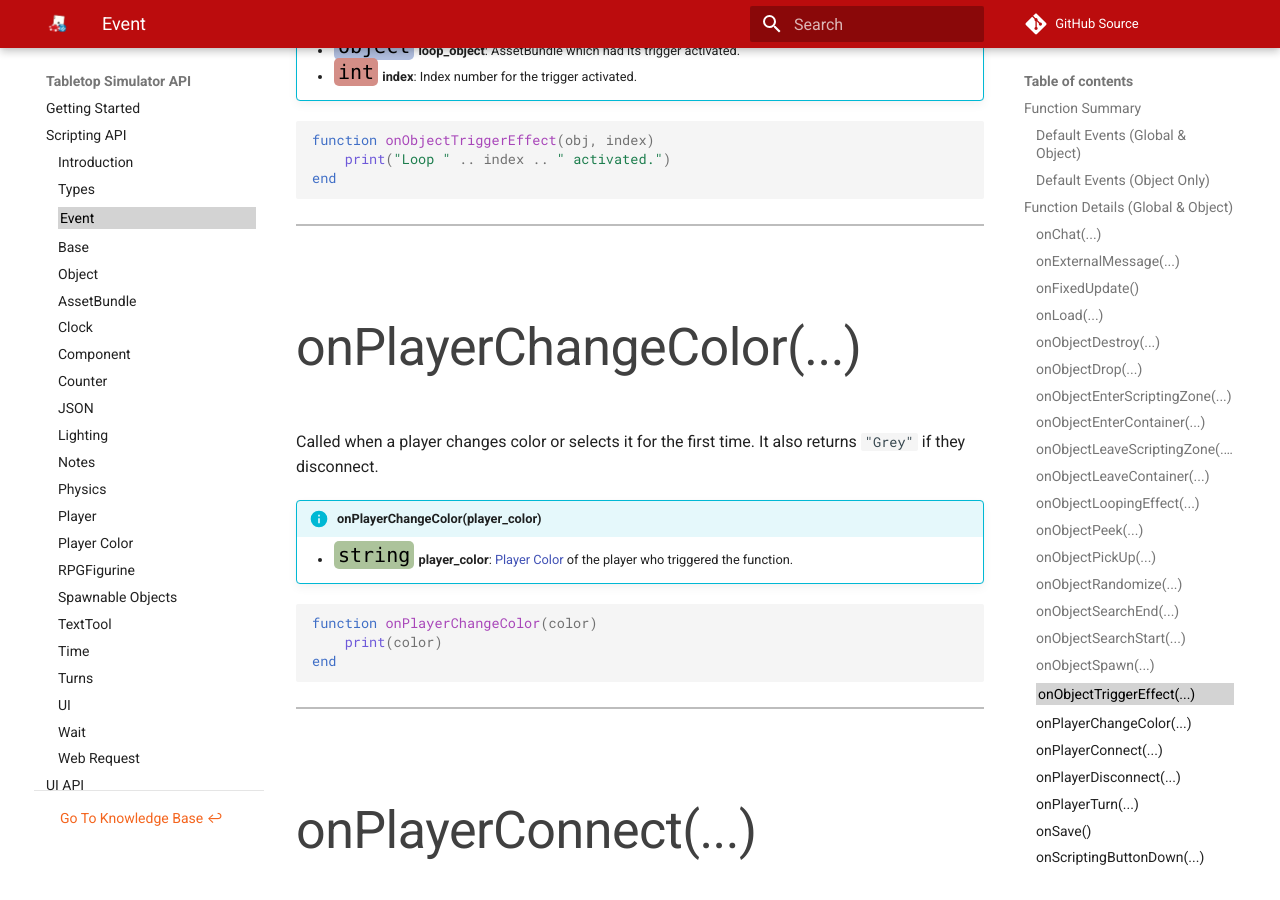
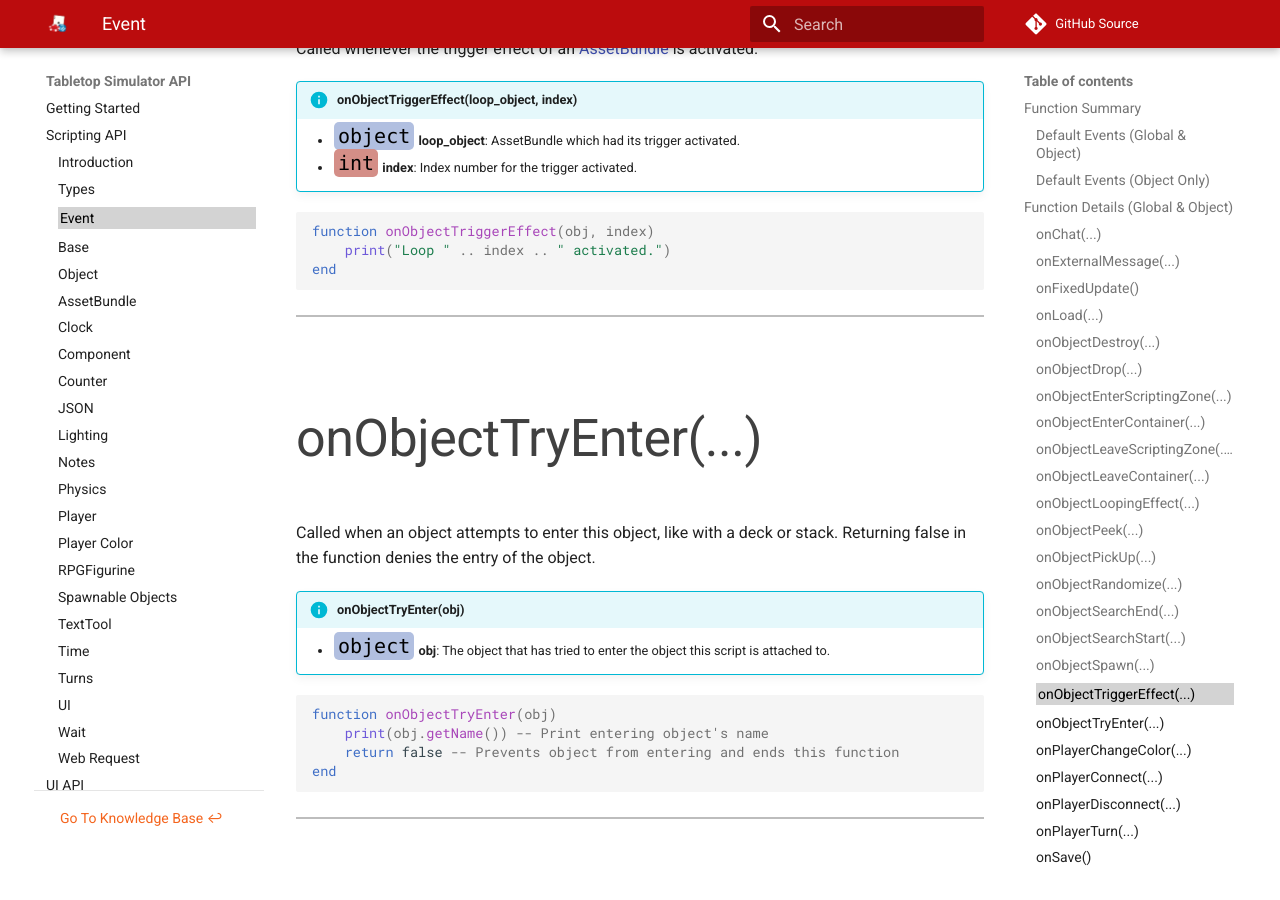
Before and after one commit to Berserk-Games/Tabletop-Simulator-API, an MkDocs documentation site: the page built from docs/event.md, in a window 1280 px wide and 900 px high, scrolled down 12083 px. Built offline with MkDocs 1.6.1 and Material for MkDocs 9.7.7, drawn with Linux system fonts in a browser that asks for light colours; comment, search, counter and statistics services are not loaded; old or Windows-style settings are respelled for this version of MkDocs; some of the changed text lies outside the part shown.

````diff
--- a/docs/event.md
+++ b/docs/event.md
@@ -27,6 +27,7 @@ onObjectSearchEnd([<span class="tag obj"></span>](/types)&nbsp;obj, [<span class
 onObjectSearchStart([<span class="tag obj"></span>](/types)&nbsp;obj, [<span class="tag str"></span>](/types)&nbsp;player_color) | Called when a search is started on any container. | [<span class="i"></span>](#onobjectsearchstart)
 onObjectSpawn([<span class="tag obj"></span>](/types)&nbsp;spawn_object) | Called when any Object is spawned/created. | [<span class="i"></span>](#onobjectspawn)
 onObjectTriggerEffect([<span class="tag obj"></span>](/types)&nbsp;trigger_object, [<span class="tag int"></span>](/types)&nbsp;index) | Called whenever the trigger effect of an [AssetBundle](assetbundle) is activated. | [<span class="i"></span>](#onobjecttriggereffect)
+onObjectTryEnter([<span class="tag obj"></span>](/types)&nbsp;obj) | Called when an object attempts to enter this object, like with a deck or stack. Returning false in the function denies the entry of the object. | [<span class="i"></span>](#onobjecttryenter)
 onPlayerChangeColor([<span class="tag str"></span>](/types)&nbsp;player_color) | Called when a player changes color or selects it for the first time. It also returns `"Grey"` if they disconnect. | [<span class="i"></span>](#onplayerchangecolor)
 onPlayerConnect([<span class="tag pla"></span>](/types)&nbsp;person) | Called when a [Player](player) connects to a game. | [<span class="i"></span>](#onplayerconnect)
 onPlayerDisconnect([<span class="tag pla"></span>](/types)&nbsp;person) | Called when a [Player](player) disconnects from a game. | [<span class="i"></span>](#onplayerdisconnect)
@@ -397,6 +398,25 @@ end
 
 ---
 
+###onObjectTryEnter(...)
+
+Called when an object attempts to enter this object, like with a deck or stack. Returning false in the function denies the entry of the object.
+
+!!!info "onObjectTryEnter(obj)"
+	* [<span class="tag obj"></span>](/types)&nbsp;**obj**: The object that has tried to enter the object this script is attached to.
+
+``` Lua
+function onObjectTryEnter(obj)
+	print(obj.getName()) -- Print entering object's name
+	return false -- Prevents object from entering and ends this function
+end
+```
+
+
+---
+
+
+
 
 ###onPlayerChangeColor(...)
 
````
Also changed, not shown: docs/ui/attributes.md (+4 -1 lines).
